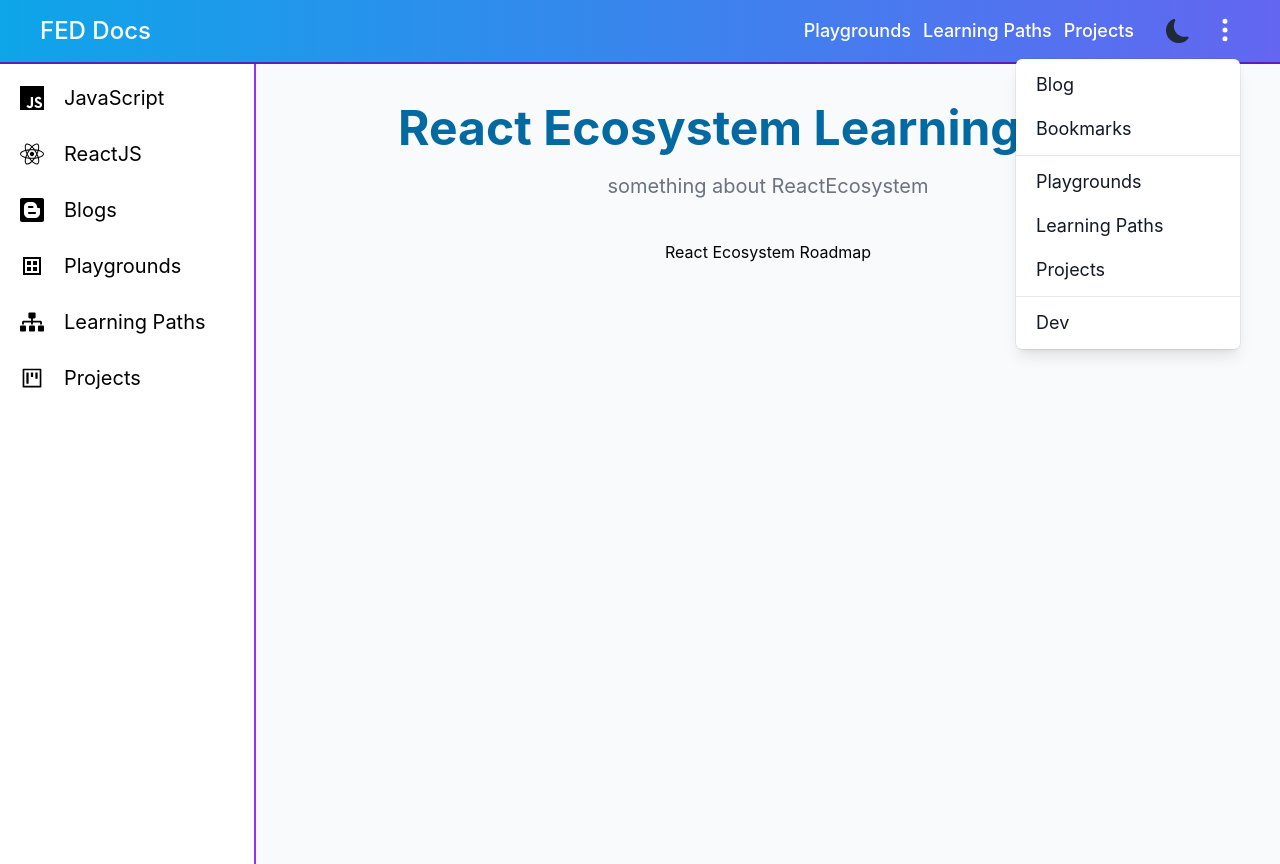
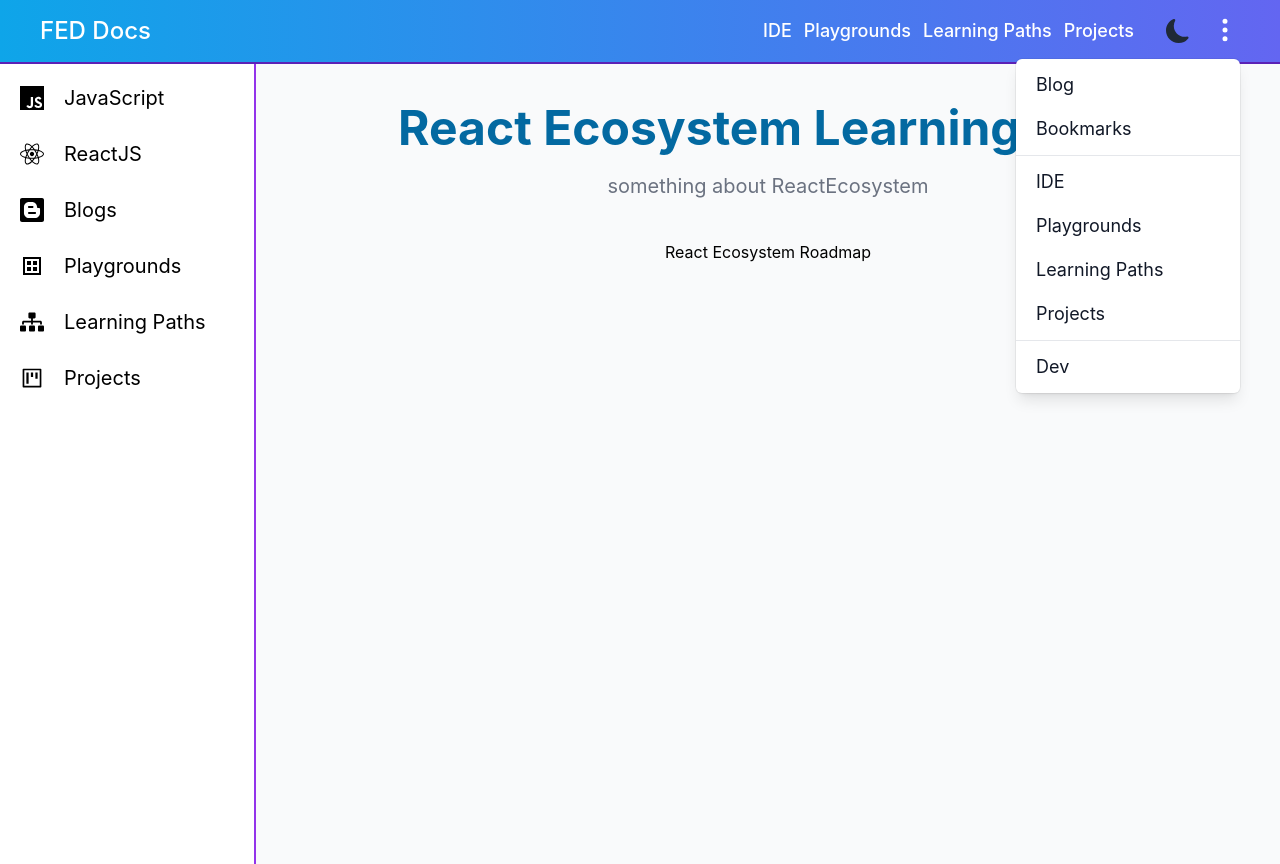
Before and after one commit to Phanindra-Reddy/fed-docs, a Next.js app: page /learning-paths/react-ecosystem in a window 1280 px wide. Both pictures are taken after a click on the button 1225 px from the left and 30 px from the top of the page. Built offline with nearby package versions, Linux system fonts and the light colour scheme.

Commit message:
Update Navbar.jsx

```diff
--- a/components/Navbar.jsx
+++ b/components/Navbar.jsx
@@ -26,9 +26,21 @@
 }
 
 function MyLink(props) {
-  let { href, children, active, ...rest } = props;
+  let { href, children, active, nextTab, ...rest } = props;
   return (
     <Link href={href}>
+      {nextTab ? (
+        <a
+          {...rest}
+          className={classNames(
+            active ? "bg-violet-500 text-white" : "text-gray-900",
+            "hover:bg-violet-500 hover:text-white rounded-md mx-1 block px-4 py-2 text-sm md:text-lg"
+          )}
+          target="_blank"
+        >
+          {children}
+        </a>
+      ) : (
         <a
           {...rest}
           className={classNames(
@@ -38,6 +50,7 @@
         >
           {children}
         </a>
+      )}
     </Link>
   );
 }
@@ -77,16 +90,30 @@
           </button> */}
 
           <div className="mr-5 hidden md:block">
+            <Link href="https://fed-docs-ide.netlify.app/">
+              <a
+                className="text-white font-medium text-lg mr-3 hover:underline"
+                target="_blank"
+              >
+                IDE
+              </a>
+            </Link>
             <Link href="/playgrounds">
-              <a className="text-white font-medium text-lg mr-3 hover:underline">Playgrounds</a>
+              <a className="text-white font-medium text-lg mr-3 hover:underline">
+                Playgrounds
+              </a>
             </Link>
 
             <Link href="/learning-paths">
-              <a className="text-white font-medium text-lg mr-3 hover:underline">Learning Paths</a>
+              <a className="text-white font-medium text-lg mr-3 hover:underline">
+                Learning Paths
+              </a>
             </Link>
 
             <Link href="/projects">
-              <a className="text-white font-medium text-lg mr-3 hover:underline">Projects</a>
+              <a className="text-white font-medium text-lg mr-3 hover:underline">
+                Projects
+              </a>
             </Link>
           </div>
 
@@ -158,6 +185,17 @@
                   </Menu.Item>
                 </div> */}
                 <div className="py-1">
+                  <Menu.Item>
+                    {({ active }) => (
+                      <MyLink
+                        href="https://fed-docs-ide.netlify.app/"
+                        active={active}
+                        nextTab="true"
+                      >
+                        IDE
+                      </MyLink>
+                    )}
+                  </Menu.Item>
                   <Menu.Item>
                     {({ active }) => (
                       <MyLink href="/playgrounds" active={active}>
```
Lines whose indentation alone changed are shown as unchanged.
